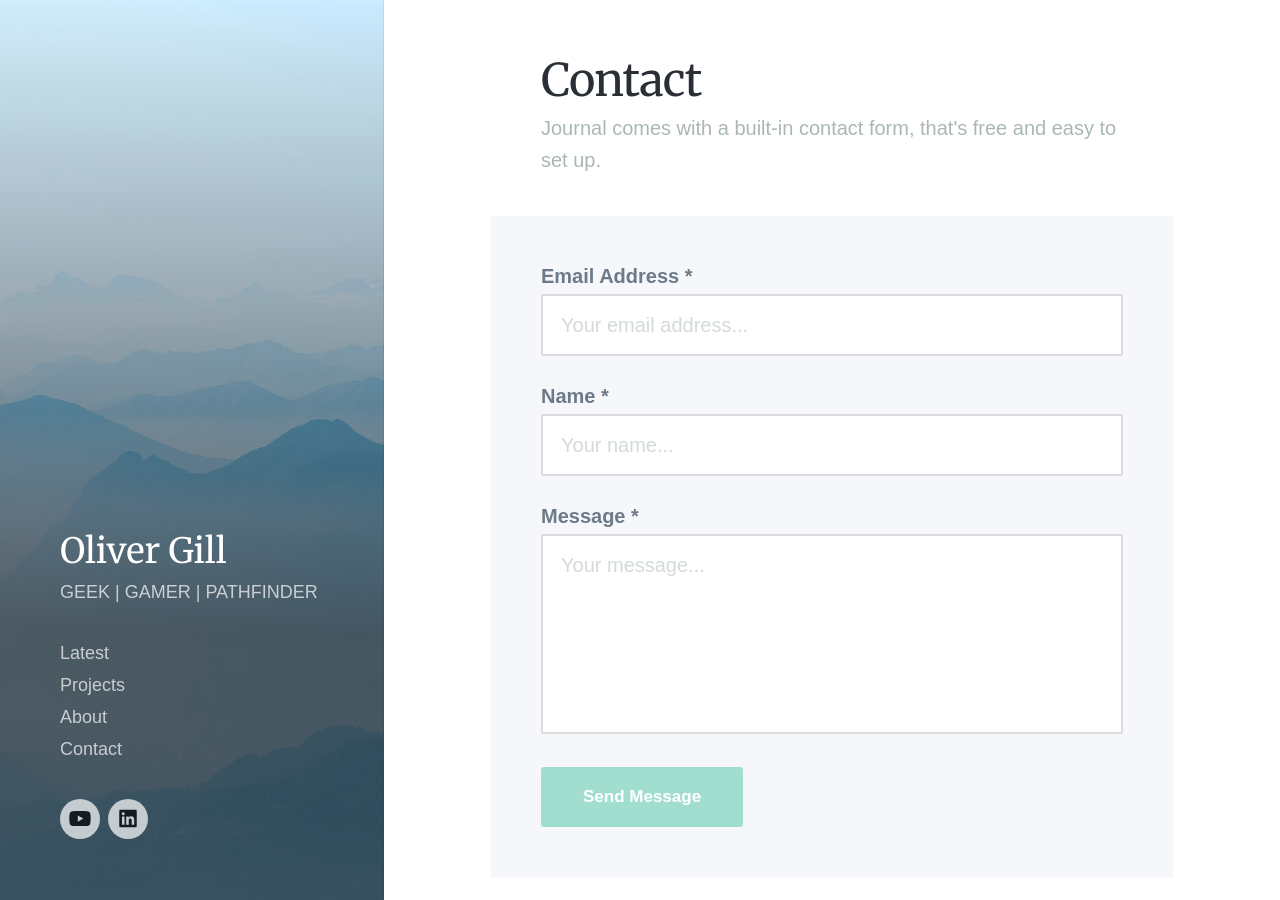
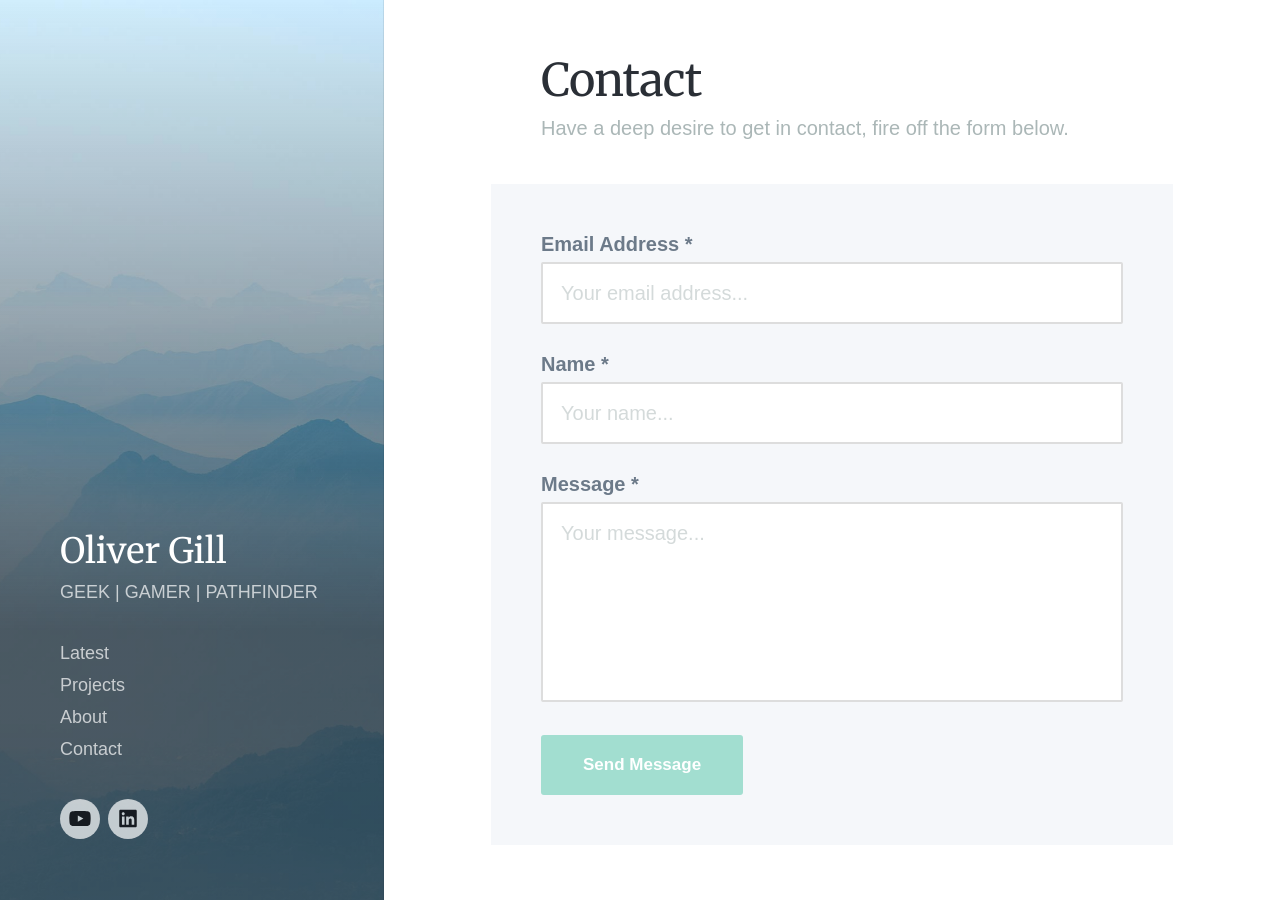
Before and after one commit to olivergillcom/olivergillblog.github.io, a Jekyll site: the page built from _pages/contact.md, in a window 1280 px wide and 900 px high. Built offline with Jekyll 4.4.1, drawn with Linux system fonts in a browser that asks for light colours; nearby versions of some CDN libraries; some web fonts are replaced; some of the changed text lies outside the part shown.

Commit message:
Update contact.md

```diff
--- a/_pages/contact.md
+++ b/_pages/contact.md
@@ -1,10 +1,8 @@
 ---
 title: Contact
-subtitle: Journal comes with a built-in contact form, that's free and easy to set up.
+subtitle: Have a deep desire to get in contact, fire off the form below.
 description: A stunning personal blog Jekyll theme with an image-focused design.
 featured_image: /images/demo/demo-portrait.jpg
 ---
 
 {% include contact-form.html %}
-
-We've made a contact form that you can use with [Formspree](https://formspree.io/create/jekyllthemes) to handle up to 50 submissions per month for free. You could also easily switch out the end-point to use another contact form service.
```
